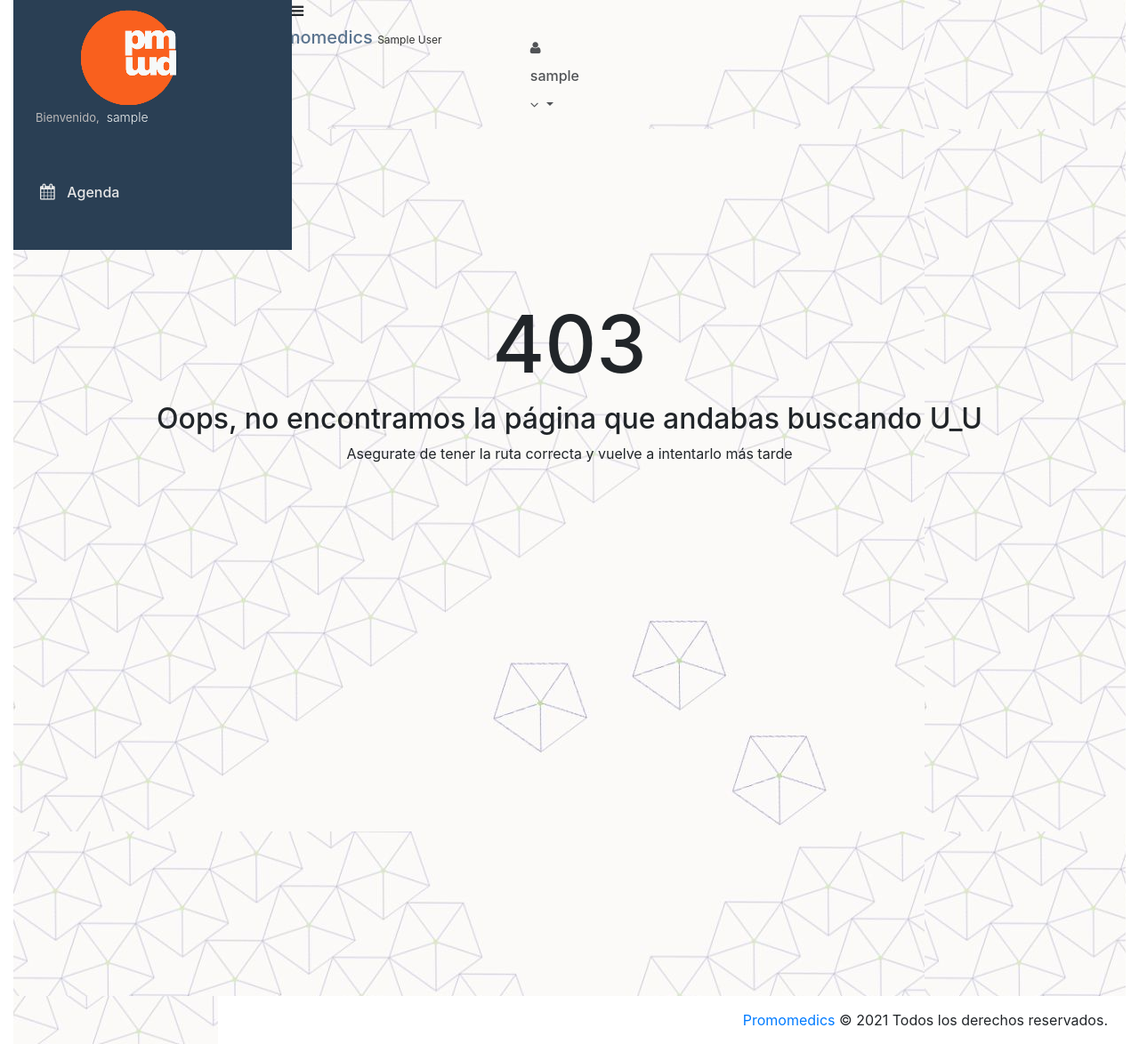
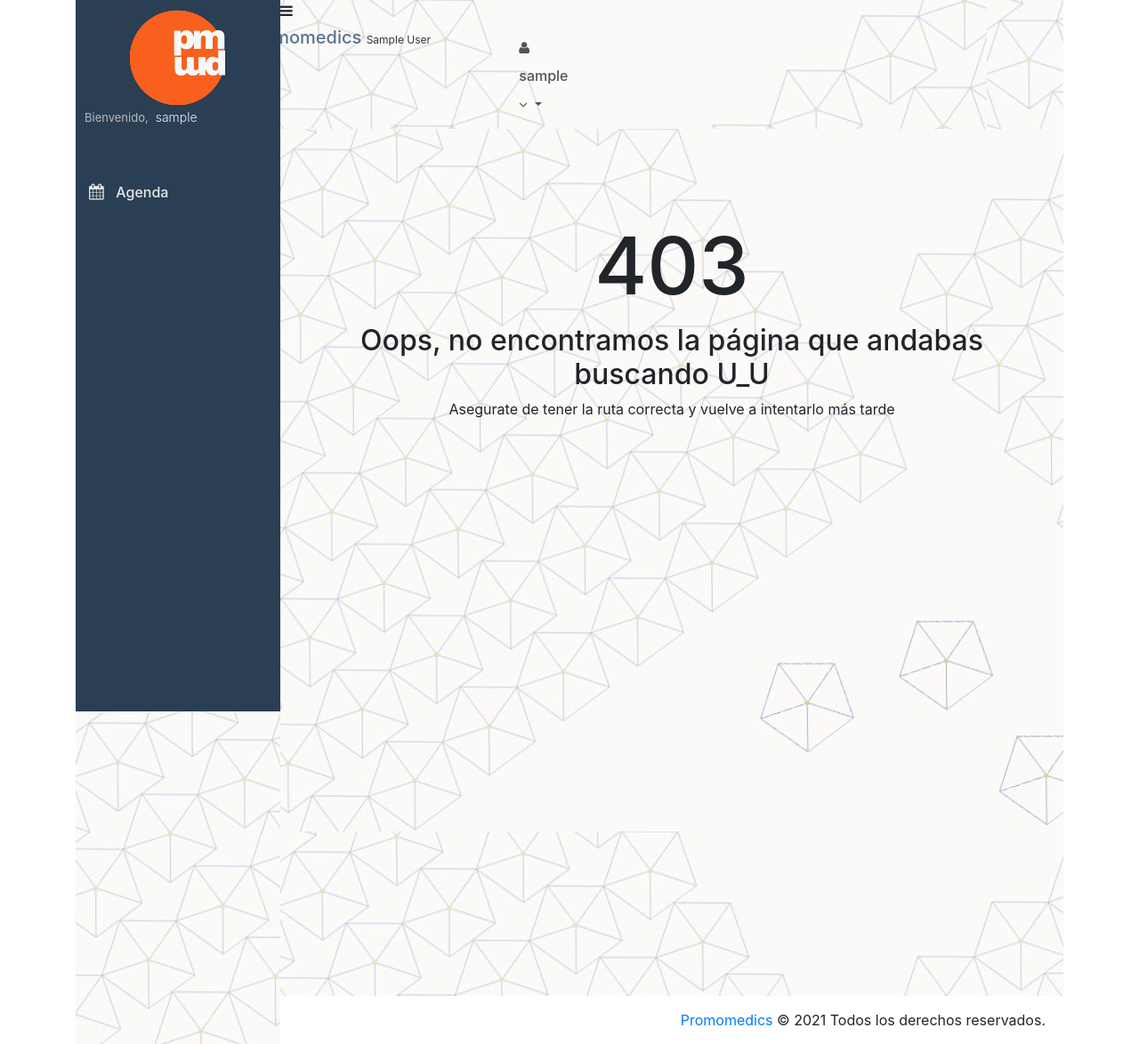
Before and after one commit to MarcoAMtz99/Promomedics, a PHP site: page /promomedics/calendario2.php in a window 1280 px wide. Shown: the whole page at 89% size. Run offline with PHP 8.4, Linux system fonts and the light colour scheme; the visitor is signed in with stand-in values (Sample User, id 1); data that the repository does not hold is empty; some libraries are stand-ins or nearby versions.

Commit message:
Cambios en calendario 3

```diff
--- a/header.php
+++ b/header.php
@@ -83,8 +83,8 @@
 
   </head>
 
-  <body class="nav-sm">
-    <div class="container-fluid">
+  <body class="container-fluid">
+    <div class="container body">
       <div class="main_container">
         <div class="col-md-3 left_col menu_fixed">
           <div class="left_col scroll-view">
```
